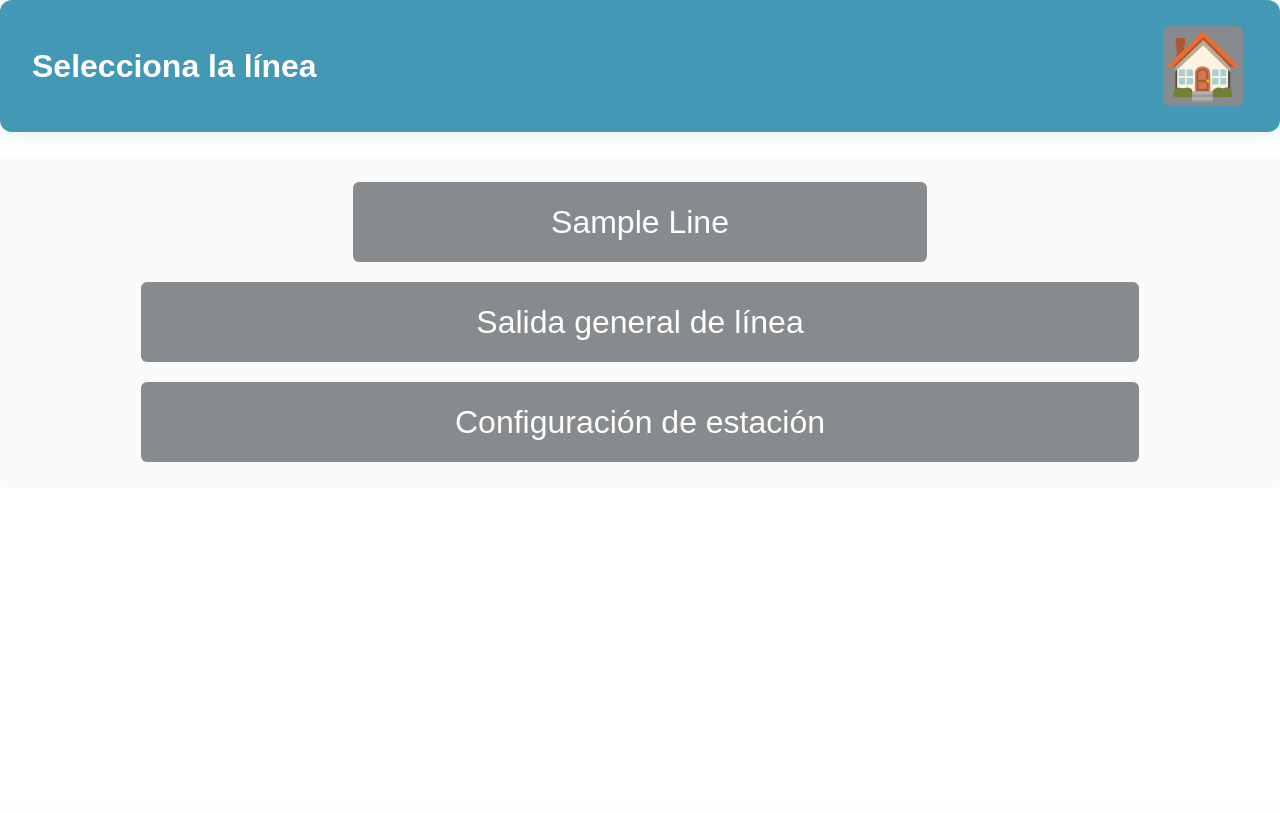
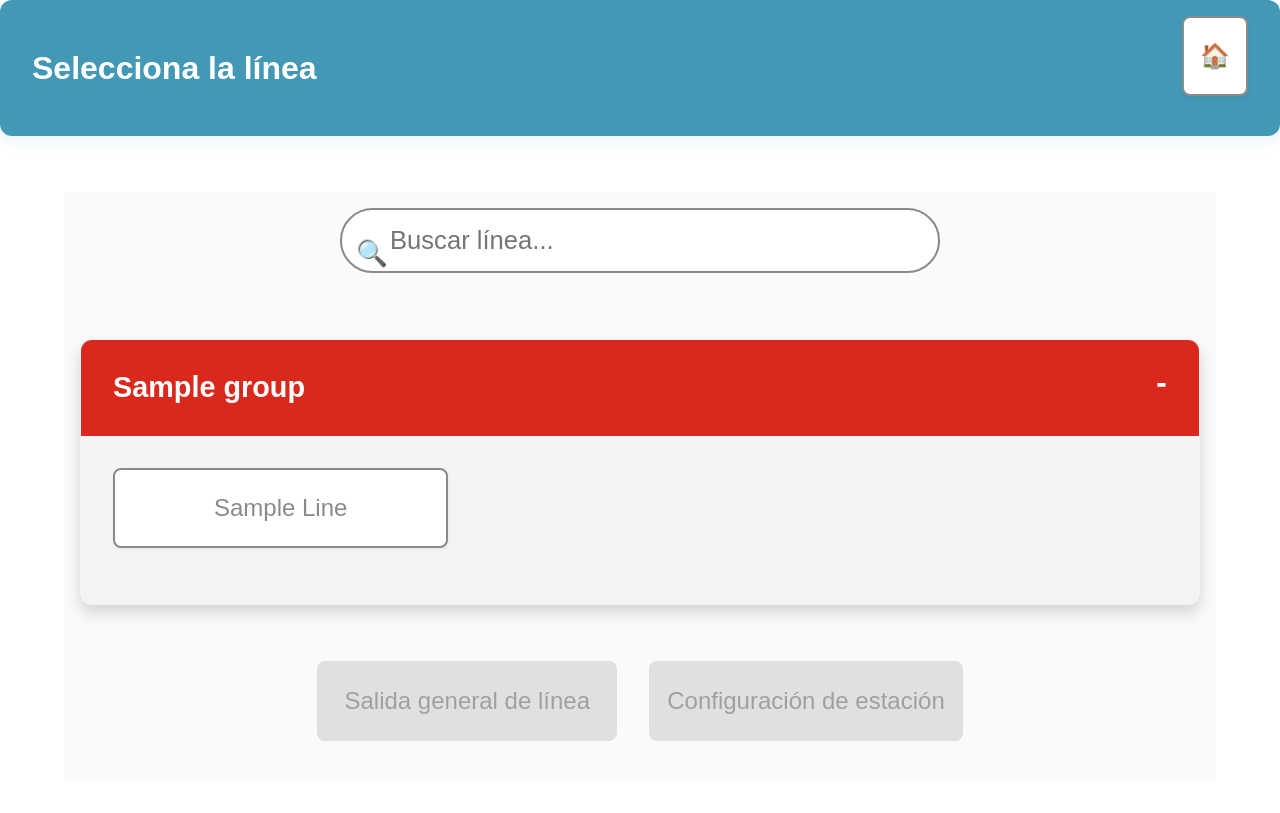
Before and after one commit to PrograMario12/DLE-2, a Flask app: template app/templates/ajustes.html in a window 1280 px wide. Before the commit the page ends 462 px from the top, so only its background shows below. Run offline with Flask 3, Linux system fonts and the light colour scheme; the template is opened without the code that fills it: most values are stand-ins (such as "Sample title", 1, 10 or a date in 2020); some libraries are stand-ins or nearby versions.

Commit message:
Anadi buscador

```diff
--- a/app/static/css/ajustes_styles.css
+++ b/app/static/css/ajustes_styles.css
@@ -1,78 +1,197 @@
 /* ajustes_styles.css: Estilos específicos para ajustes.html */
 
 :root {
-  --color-primary: #DA291C;
+  --color-primary: #da291c;
   --color-black: #000000;
-  --color-white: #FFFFFF;
-  --color-gray: #888B8D;
-  --color-accent: #4298B5;
+  --color-white: #ffffff;
+  --color-gray: #888b8d;
+  --color-accent: #4298b5;
+  --color-bg-light: #f4f4f4;
+  --shadow-soft: 0 4px 6px rgba(0, 0, 0, 0.1);
 }
 
-.title {
-  flex: 1;
+.settings-container {
   display: flex;
   flex-direction: column;
-  justify-content: center;
-  align-items: flex-start;
+  width: 90%;
+  max-width: 1200px;
+  margin: 2rem auto;
+  gap: 1.5rem;
 }
 
-.botones {
-  display: flex;
-  align-items: center;
-  justify-content: flex-end;
-  min-width: 100px;
+/* Search Bar Styles */
+.search-container {
+  position: relative;
+  width: 100%;
+  max-width: 600px;
+  margin: 0 auto 1rem;
 }
 
-.menu {
-  display: flex;
-  flex-direction: row;
-  justify-content: space-around;
-  flex-wrap: wrap;
+.search-input {
   width: 100%;
+  padding: 1rem 1rem 1rem 3rem;
+  font-size: 1.6rem;
+  border: 2px solid var(--color-gray);
+  border-radius: 50px;
+  outline: none;
+  transition: all 0.3s ease;
+  color: var(--color-black);
 }
 
-.centrar-objetos {
-  align-items: center;
+.search-input:focus {
+  border-color: var(--color-accent);
+  box-shadow: 0 0 0 4px rgba(66, 152, 181, 0.2);
 }
 
-.button-4 {
+.search-icon {
+  position: absolute;
+  left: 1rem;
+  top: 50%;
+  transform: translateY(-50%);
+  font-size: 1.6rem;
+  color: var(--color-gray);
+  pointer-events: none;
+}
+
+/* Accordion Styles */
+.group-accordion {
+  background-color: var(--color-white);
+  border-radius: 12px;
+  box-shadow: var(--shadow-soft);
+  overflow: hidden;
+  transition: all 0.3s ease;
+  border: 1px solid rgba(0, 0, 0, 0.05);
+}
+
+.group-accordion[open] {
+  box-shadow: 0 8px 15px rgba(0, 0, 0, 0.15);
+}
+
+.group-summary {
   background-color: var(--color-gray);
   color: var(--color-white);
-  border: none;
-  border-radius: 6px;
+  padding: 1.5rem 2rem;
+  font-size: 1.8rem;
+  font-weight: 600;
+  cursor: pointer;
+  list-style: none; /* Hide default marker */
+  display: flex;
+  justify-content: space-between;
+  align-items: center;
+  transition: background-color 0.3s ease;
+}
+
+.group-summary:hover {
+  background-color: #666;
+}
+
+.group-accordion[open] .group-summary {
+  background-color: var(--color-primary);
+}
+
+.group-summary::-webkit-details-marker {
+  display: none;
+}
+
+/* Custom Accordion Icon */
+.accordion-icon::after {
+  content: "+";
   font-size: 2rem;
-  padding: 6px 16px;
-  width: 80%;
-  height: 80px;
+  font-weight: bold;
+  display: inline-block;
+  transition: transform 0.3s ease;
+}
+
+.group-accordion[open] .accordion-icon::after {
+  content: "-";
+  transform: rotate(180deg);
+}
+
+/* Grid Layout for Buttons */
+.settings-group-grid {
+  display: grid;
+  grid-template-columns: repeat(auto-fill, minmax(250px, 1fr));
+  gap: 1.5rem;
+  padding: 2rem;
+  background-color: var(--color-bg-light);
+  animation: slideDown 0.3s ease-out;
+}
+
+@keyframes slideDown {
+  from {
+    opacity: 0;
+    transform: translateY(-10px);
+  }
+  to {
+    opacity: 1;
+    transform: translateY(0);
+  }
+}
+
+/* Button Styles */
+.button-4 {
+  background-color: var(--color-white);
+  color: var(--color-gray);
+  border: 2px solid var(--color-gray);
+  border-radius: 8px;
+  font-size: 1.5rem;
+  padding: 1rem;
+  width: 100%;
+  min-height: 80px;
   display: flex;
   justify-content: center;
   align-items: center;
-  margin: 10px 5px;
-  transition: background-color 0.2s;
+  text-align: center;
+  transition: all 0.2s ease;
   cursor: pointer;
-}
-
-.button-4-settings {
-  width: 46%;
-}
-
-.button-4-half {
-  width: 80px;
-  height: 80px;
-  font-size: 4rem;
+  font-weight: 500;
+  box-shadow: 0 2px 4px rgba(0, 0, 0, 0.05);
 }
 
 .button-4:hover,
 .button-4-select {
   background-color: var(--color-accent);
+  color: var(--color-white);
+  border-color: var(--color-accent);
+  transform: translateY(-2px);
+  box-shadow: 0 4px 8px rgba(0, 0, 0, 0.15);
 }
 
 .button-4:disabled {
-  background-color: var(--color-gray);
-  color: var(--color-white);
-  cursor: default;
+  background-color: #e0e0e0;
+  color: #a0a0a0;
+  border-color: #e0e0e0;
+  cursor: not-allowed;
+  transform: none;
+  box-shadow: none;
+}
+
+/* Extra Actions Section */
+.extra-actions {
+  display: flex;
+  justify-content: center;
+  gap: 2rem;
+  margin-top: 2rem;
+  flex-wrap: wrap;
+}
+
+.extra-actions .button-4 {
+  width: auto;
+  min-width: 300px;
 }
 
 .capitalize {
   text-transform: capitalize;
 }
+
+/* Responsive Adjustments */
+@media (max-width: 768px) {
+  .settings-group-grid {
+    grid-template-columns: 1fr;
+  }
+
+  .group-summary {
+    font-size: 1.5rem;
+    padding: 1rem;
+  }
+}
--- a/app/templates/ajustes.html
+++ b/app/templates/ajustes.html
@@ -1,42 +1,95 @@
-{% extends 'base/base_dashboards.html' %}
+{% extends 'base/base_dashboards.html' %} {% block title %} Ajustes {% endblock
+%} {% block styles %} {# Asumiendo que los estilos de .button-4 están en tu CSS
+principal #}
+<link
+  rel="stylesheet"
+  href="{{ url_for('static', filename='css/ajustes_styles.css') }}"
+/>
+{% endblock %} {% block header %}
+<h1>Selecciona la línea</h1>
+{% endblock %} {% block content %}
+<form
+  class="settings-container"
+  method="POST"
+  action="{{ url_for('settings.configure_line_and_station') }}"
+>
+  <!-- Search Bar -->
+  <div class="search-container">
+    <input
+      type="text"
+      id="lineSearch"
+      class="search-input"
+      placeholder="Buscar línea..."
+      autocomplete="off"
+    />
+    <span class="search-icon">🔍</span>
+  </div>
 
-{% block title %} Ajustes {% endblock %}
+  {% for group, lines_in_group in grouped_lines.items() %}
+  <details class="group-accordion" {% if loop.first %}open{% endif %}>
+    <summary class="group-summary">
+      {{ group|capitalize }}
+      <span class="accordion-icon"></span>
+    </summary>
 
-{% block styles %}
-  {# Asumiendo que los estilos de .button-4 están en tu CSS principal #}
-  <link rel="stylesheet" href="{{ url_for('static', filename='css/ajustes_styles.css') }}">
-{% endblock %}
-
-{% block header %}
-  <h1>Selecciona la línea</h1>
-{% endblock %}
-
-{% block content %}
-  <form
-    class="menu centrar-objetos"
-    method="POST"
-    action="{{ url_for('settings.configure_line_and_station') }}"
-  >
-    {% for line in lines %}
-      {#
-        2. El botón ahora es de tipo "submit".
-           Su `name` y `value` se enviarán como datos del formulario.
-      #}
+    <div class="settings-group-grid">
+      {% for line in lines_in_group %}
       <button
         class="button-4 button-4-settings capitalize {% if line['id'] == active_line %}button-4-select{% endif %}"
         type="submit"
         name="line"
         value="{{ line['id'] }}"
       >
-        {{ line['name'] }}
+        {# Puedes decidir aquí cómo se forma el texto visible #} {% if
+        line['type_zone'] == 'línea' %} Línea {{ line['name'] }} {% else %} {{
+        line['name'] }} {% endif %}
       </button>
-    {% endfor %}
+      {% endfor %}
+    </div>
+  </details>
+  {% endfor %}
 
-    <button class="button-4" disabled>
-      Salida general de línea
-    </button>
-    <button class="button-4" disabled>
-      Configuración de estación
-    </button>
-  </form>
+  <div class="extra-actions">
+    <button class="button-4" disabled>Salida general de línea</button>
+    <button class="button-4" disabled>Configuración de estación</button>
+  </div>
+</form>
+
+<script>
+  document.addEventListener("DOMContentLoaded", function () {
+    const searchInput = document.getElementById("lineSearch");
+    const accordions = document.querySelectorAll(".group-accordion");
+
+    searchInput.addEventListener("input", function (e) {
+      const searchTerm = e.target.value.toLowerCase().trim();
+
+      accordions.forEach((accordion) => {
+        const buttons = accordion.querySelectorAll(".button-4-settings");
+        let hasVisibleButtons = false;
+
+        buttons.forEach((btn) => {
+          const text = btn.textContent.toLowerCase();
+          if (text.includes(searchTerm)) {
+            btn.style.display = ""; // Show
+            hasVisibleButtons = true;
+          } else {
+            btn.style.display = "none"; // Hide
+          }
+        });
+
+        // Show/Hide accordion based on matches
+        if (hasVisibleButtons) {
+          accordion.style.display = "";
+          // Open accordion if searching
+          if (searchTerm !== "") {
+            accordion.open = true;
+          }
+        } else {
+          accordion.style.display = "none";
+        }
+      });
+    });
+  });
+</script>
+
 {% endblock %}
```
Also changed, not shown: app/api/v1/routes/settings_routes.py (+7 -6 lines), app/infra/db/production_lines_repository_sql.py (+15 -3 lines).
